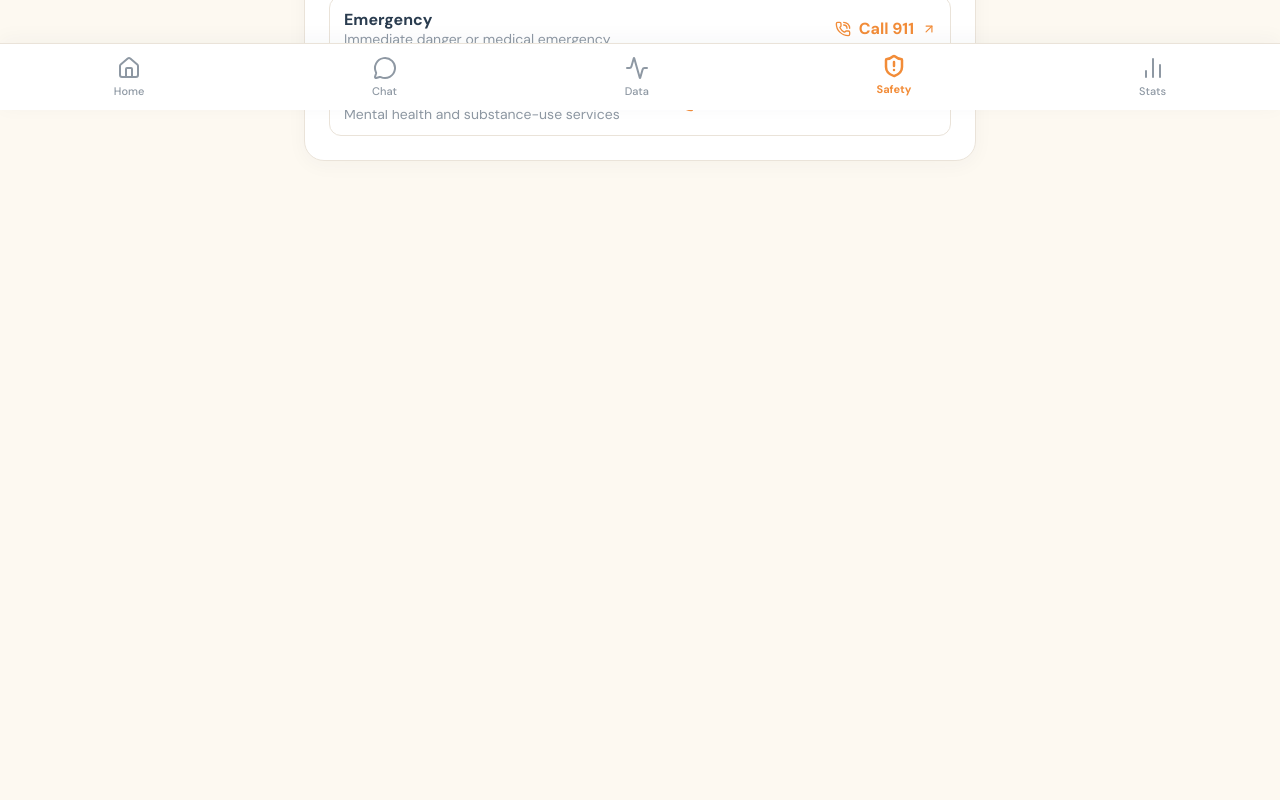
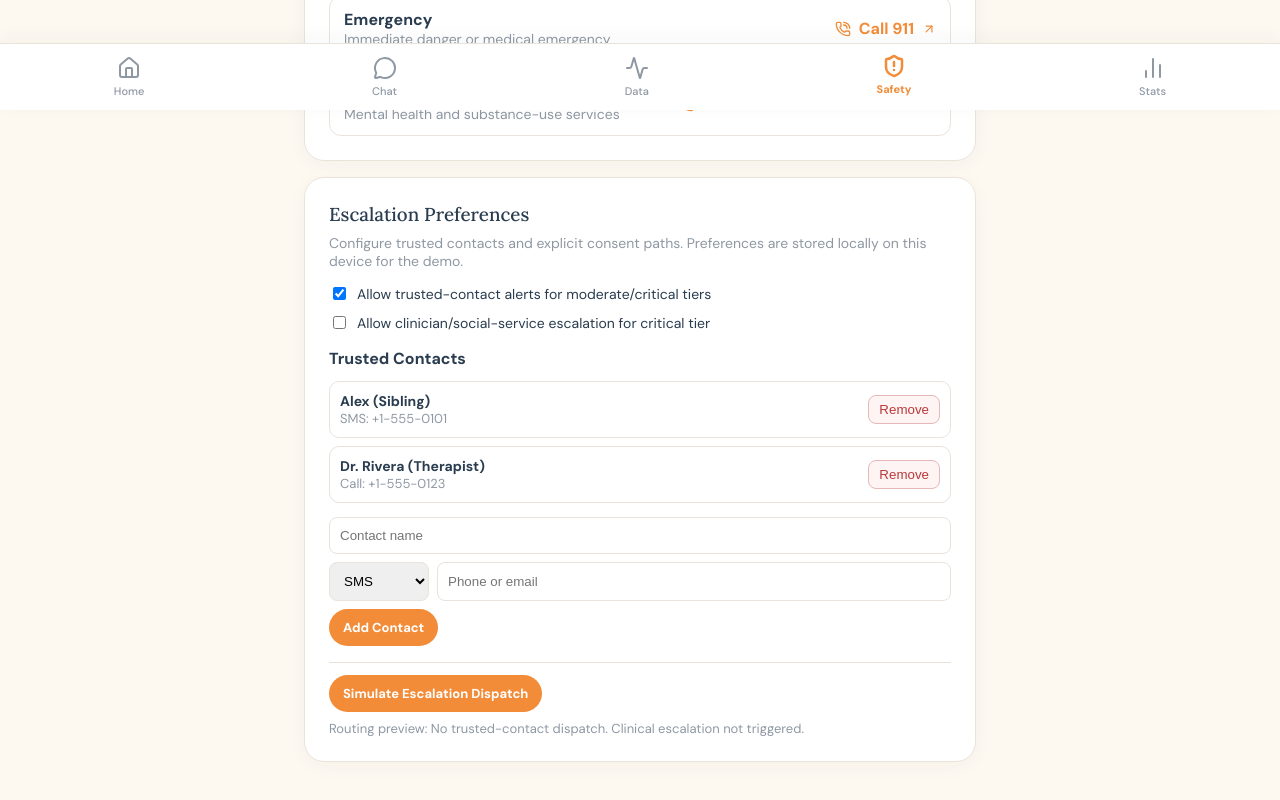
Before and after one commit to sciankit/Depression_Screen, a React (Vite) app: page /safety in a window 1280 px wide. Shown: the part 690-1490 px from the top of the page. Before the commit the page ends 1035 px from the top, so only its background shows below. Built offline with nearby package versions, Linux system fonts and the light colour scheme; no server answers.

Commit message:
feat: add safety preferences and escalation console

```diff
--- /dev/null
+++ b/src/components/SafetyEscalationConsole.jsx
@@ -0,0 +1,199 @@
+import { useMemo, useState } from 'react';
+
+const STORAGE_KEY = 'mindtrace_safety_preferences_v1';
+
+const DEFAULT_CONTACTS = [
+    { id: 1, name: 'Alex (Sibling)', channel: 'SMS', value: '+1-555-0101' },
+    { id: 2, name: 'Dr. Rivera (Therapist)', channel: 'Call', value: '+1-555-0123' },
+];
+
+function loadInitialPreferences() {
+    try {
+        const raw = localStorage.getItem(STORAGE_KEY);
+        if (!raw) return null;
+        const parsed = JSON.parse(raw);
+        if (!parsed || !Array.isArray(parsed.contacts)) return null;
+        return parsed;
+    } catch {
+        return null;
+    }
+}
+
+export default function SafetyEscalationConsole({ tier }) {
+    const fromStorage = loadInitialPreferences();
+    const [contacts, setContacts] = useState(fromStorage?.contacts || DEFAULT_CONTACTS);
+    const [consentTrustedContact, setConsentTrustedContact] = useState(fromStorage?.consentTrustedContact ?? true);
+    const [consentClinicalEscalation, setConsentClinicalEscalation] = useState(fromStorage?.consentClinicalEscalation ?? false);
+    const [newContact, setNewContact] = useState({ name: '', channel: 'SMS', value: '' });
+    const [lastEscalation, setLastEscalation] = useState(fromStorage?.lastEscalation || null);
+
+    const canEscalateToContacts = useMemo(
+        () => consentTrustedContact && contacts.length > 0 && tier >= 1,
+        [consentTrustedContact, contacts.length, tier]
+    );
+
+    const persist = (next) => {
+        localStorage.setItem(STORAGE_KEY, JSON.stringify(next));
+    };
+
+    const saveAll = (nextContacts, nextTrusted, nextClinical, nextLastEscalation) => {
+        persist({
+            contacts: nextContacts,
+            consentTrustedContact: nextTrusted,
+            consentClinicalEscalation: nextClinical,
+            lastEscalation: nextLastEscalation,
+        });
+    };
+
+    const addContact = (e) => {
+        e.preventDefault();
+        const name = newContact.name.trim();
+        const value = newContact.value.trim();
+        if (!name || !value) return;
+
+        const updated = [
+            ...contacts,
+            {
+                id: Date.now(),
+                name,
+                channel: newContact.channel,
+                value,
+            },
+        ];
+        setContacts(updated);
+        saveAll(updated, consentTrustedContact, consentClinicalEscalation, lastEscalation);
+        setNewContact({ name: '', channel: 'SMS', value: '' });
+    };
+
+    const removeContact = (id) => {
+        const updated = contacts.filter((c) => c.id !== id);
+        setContacts(updated);
+        saveAll(updated, consentTrustedContact, consentClinicalEscalation, lastEscalation);
+    };
+
+    const triggerEscalation = () => {
+        const payload = {
+            timestamp: new Date().toISOString(),
+            tier,
+            routedToContacts: canEscalateToContacts ? contacts.map((c) => `${c.name} via ${c.channel}`) : [],
+            routedToClinical: consentClinicalEscalation && tier >= 2,
+        };
+        setLastEscalation(payload);
+        saveAll(contacts, consentTrustedContact, consentClinicalEscalation, payload);
+    };
+
+    const onToggleTrusted = () => {
+        const next = !consentTrustedContact;
+        setConsentTrustedContact(next);
+        saveAll(contacts, next, consentClinicalEscalation, lastEscalation);
+    };
+
+    const onToggleClinical = () => {
+        const next = !consentClinicalEscalation;
+        setConsentClinicalEscalation(next);
+        saveAll(contacts, consentTrustedContact, next, lastEscalation);
+    };
+
+    return (
+        <section className="card" style={{ marginTop: '16px' }}>
+            <h3 style={{ marginTop: 0, marginBottom: '8px' }}>Escalation Preferences</h3>
+            <p style={{ marginTop: 0, color: 'var(--color-text-muted)', fontSize: '14px' }}>
+                Configure trusted contacts and explicit consent paths. Preferences are stored locally on this device for the demo.
+            </p>
+
+            <div style={{ display: 'grid', gap: '10px', marginBottom: '16px' }}>
+                <label style={{ display: 'flex', gap: '8px', alignItems: 'center', fontSize: '14px' }}>
+                    <input type="checkbox" checked={consentTrustedContact} onChange={onToggleTrusted} />
+                    Allow trusted-contact alerts for moderate/critical tiers
+                </label>
+                <label style={{ display: 'flex', gap: '8px', alignItems: 'center', fontSize: '14px' }}>
+                    <input type="checkbox" checked={consentClinicalEscalation} onChange={onToggleClinical} />
+                    Allow clinician/social-service escalation for critical tier
+                </label>
+            </div>
+
+            <div style={{ marginBottom: '12px', fontWeight: 600 }}>Trusted Contacts</div>
+            <div style={{ display: 'grid', gap: '8px', marginBottom: '14px' }}>
+                {contacts.map((contact) => (
+                    <div
+                        key={contact.id}
+                        style={{
+                            border: '1px solid var(--color-border)',
+                            borderRadius: '10px',
+                            padding: '10px',
+                            display: 'flex',
+                            justifyContent: 'space-between',
+                            gap: '8px',
+                            alignItems: 'center',
+                        }}
+                    >
+                        <div>
+                            <div style={{ fontWeight: 600, fontSize: '14px' }}>{contact.name}</div>
+                            <div style={{ fontSize: '13px', color: 'var(--color-text-muted)' }}>
+                                {contact.channel}: {contact.value}
+                            </div>
+                        </div>
+                        <button
+                            type="button"
+                            onClick={() => removeContact(contact.id)}
+                            style={{
+                                border: '1px solid #e6b8b8',
+                                background: '#fff4f4',
+                                color: '#b93939',
+                                borderRadius: '8px',
+                                padding: '6px 10px',
+                                cursor: 'pointer',
+                            }}
+                        >
+                            Remove
+                        </button>
+                    </div>
+                ))}
+            </div>
+
+            <form onSubmit={addContact} style={{ display: 'grid', gap: '8px', marginBottom: '16px' }}>
+                <input
+                    value={newContact.name}
+                    onChange={(e) => setNewContact((prev) => ({ ...prev, name: e.target.value }))}
+                    placeholder="Contact name"
+                    style={{ padding: '10px', borderRadius: '8px', border: '1px solid var(--color-border)' }}
+                />
+                <div style={{ display: 'grid', gridTemplateColumns: '100px 1fr', gap: '8px' }}>
+                    <select
+                        value={newContact.channel}
+                        onChange={(e) => setNewContact((prev) => ({ ...prev, channel: e.target.value }))}
+                        style={{ padding: '10px', borderRadius: '8px', border: '1px solid var(--color-border)' }}
+                    >
+                        <option>SMS</option>
+                        <option>Call</option>
+                        <option>Email</option>
+                    </select>
+                    <input
+                        value={newContact.value}
+                        onChange={(e) => setNewContact((prev) => ({ ...prev, value: e.target.value }))}
+                        placeholder="Phone or email"
+                        style={{ padding: '10px', borderRadius: '8px', border: '1px solid var(--color-border)' }}
+                    />
+                </div>
+                <button type="submit" className="btn-primary" style={{ width: 'fit-content', padding: '10px 14px', fontSize: '13px' }}>
+                    Add Contact
+                </button>
+            </form>
+
+            <div style={{ borderTop: '1px solid var(--color-border)', paddingTop: '12px' }}>
+                <button type="button" onClick={triggerEscalation} className="btn-primary" style={{ padding: '10px 14px', fontSize: '13px' }}>
+                    Simulate Escalation Dispatch
+                </button>
+                <p style={{ margin: '8px 0 0', color: 'var(--color-text-muted)', fontSize: '13px' }}>
+                    Routing preview: {canEscalateToContacts ? `${contacts.length} trusted contact(s)` : 'No trusted-contact dispatch'}.
+                    {consentClinicalEscalation && tier >= 2 ? ' Clinical escalation enabled.' : ' Clinical escalation not triggered.'}
+                </p>
+                {lastEscalation && (
+                    <p style={{ margin: '8px 0 0', color: 'var(--color-text-muted)', fontSize: '12px' }}>
+                        Last dispatch: {new Date(lastEscalation.timestamp).toLocaleString()}
+                    </p>
+                )}
+            </div>
+        </section>
+    );
+}
--- a/src/pages/SafetyPage.jsx
+++ b/src/pages/SafetyPage.jsx
@@ -1,6 +1,7 @@
 import { AlertTriangle, ShieldCheck, PhoneCall, ArrowUpRight } from 'lucide-react';
 import { useGlobalState } from '../GlobalStateProvider';
 import { CRISIS_RESOURCES, RISK_TIERS } from '../riskUtils';
+import SafetyEscalationConsole from '../components/SafetyEscalationConsole';
 
 export default function SafetyPage() {
     const { interventionPlan, ensembleDecision, isScoring } = useGlobalState();
@@ -85,6 +86,8 @@ export default function SafetyPage() {
                     ))}
                 </div>
             </section>
+
+            <SafetyEscalationConsole tier={tier} />
         </div>
     );
 }
```
